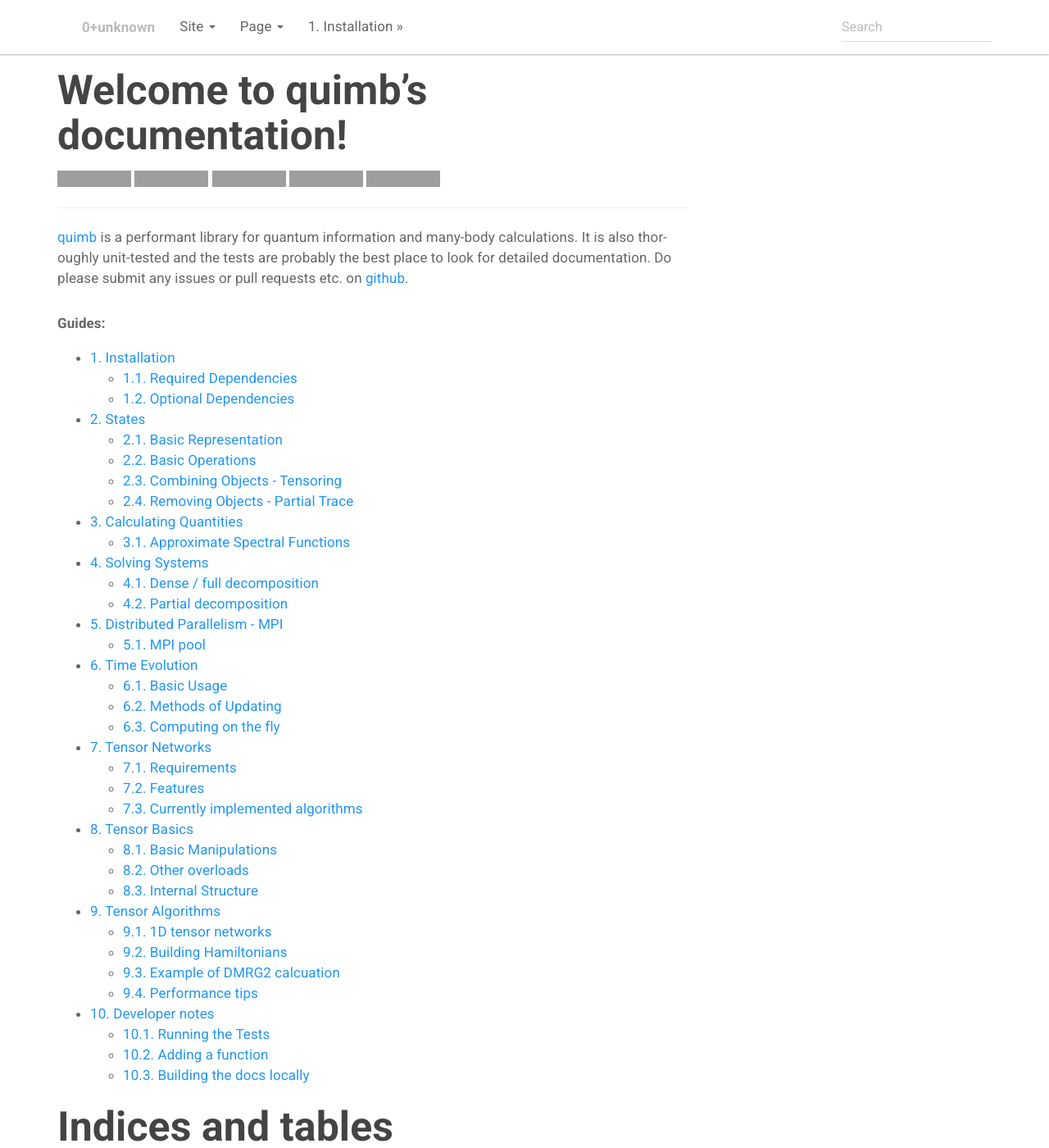
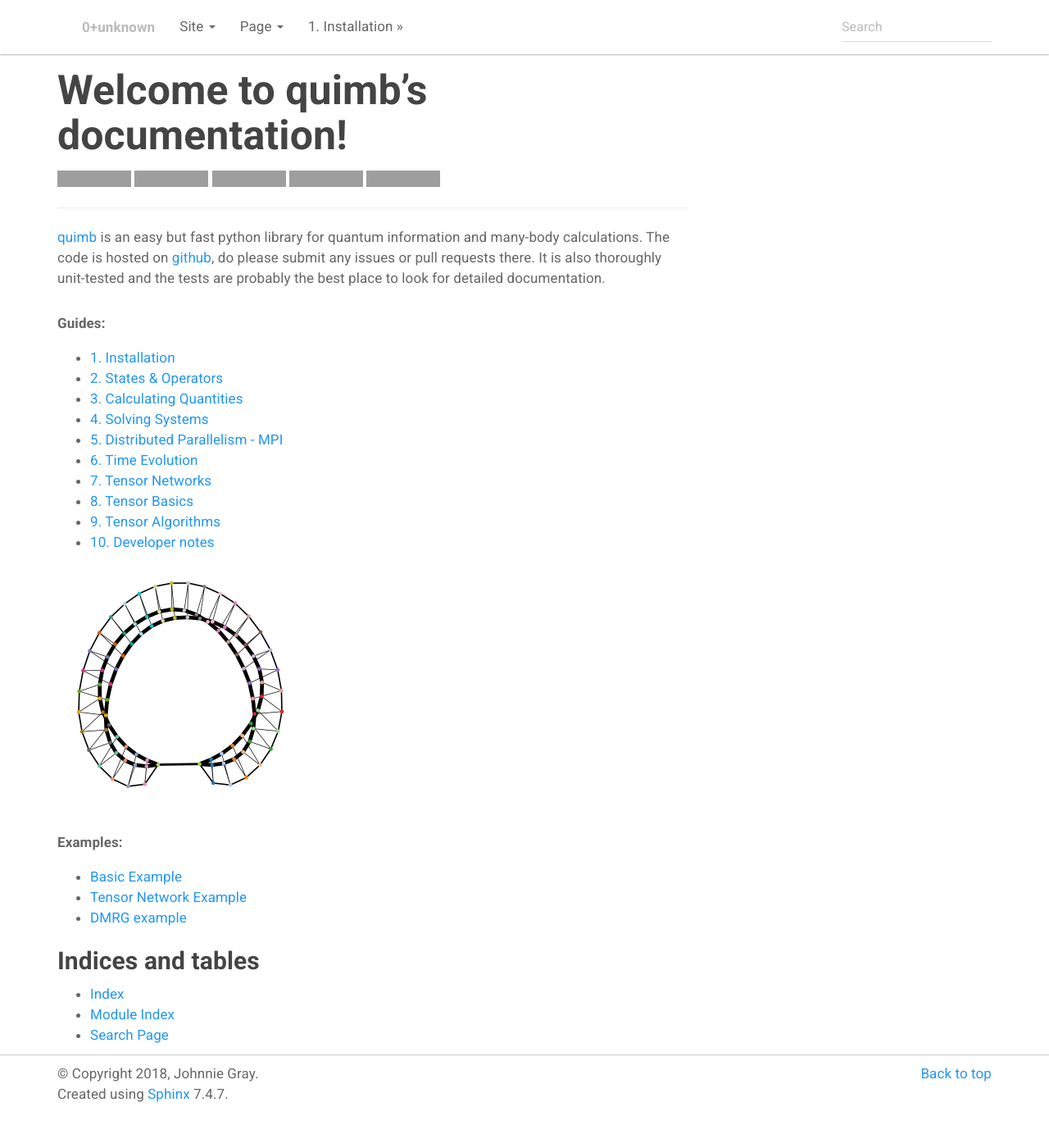
Before and after one commit to jcmgray/quimb, a Sphinx documentation site: the page built from docs/index.rst, in a window 1280 px wide and 1400 px high. Shown: the whole window at 82% size. Built offline with Sphinx 7.4.7, drawn with Linux system fonts in a browser that asks for light colours; grey boxes are pictures that could not be loaded.

Commit message:
update docs

```diff
--- /dev/null
+++ b/docs/ex_core.rst
@@ -0,0 +1,4 @@
+Basic Example
+-------------
+
+To do.
--- /dev/null
+++ b/docs/ex_dmrg.rst
@@ -0,0 +1,4 @@
+DMRG example
+------------
+
+To do.
--- /dev/null
+++ b/docs/ex_tensor_network.rst
@@ -0,0 +1,4 @@
+Tensor Network Example
+----------------------
+
+To do.
--- a/docs/index.rst
+++ b/docs/index.rst
@@ -16,13 +16,13 @@
 
 ----------------------------------------------------------------------------------
 
-`quimb <https://github.com/jcmgray/quimb>`_ is a performant library for quantum information and many-body calculations. It is also thoroughly unit-tested and the tests are probably the best place to look for detailed documentation. Do please submit any issues or pull requests etc. on `github <https://github.com/jcmgray/quimb/issues>`_.
+`quimb <https://github.com/jcmgray/quimb>`_ is an easy but fast python library for quantum information and many-body calculations. The code is hosted on `github <https://github.com/jcmgray/quimb>`_, do please submit any issues or pull requests there. It is also thoroughly unit-tested and the tests are probably the best place to look for detailed documentation.
 
 .. rubric:: Guides:
 
 .. toctree::
   :numbered:
-  :maxdepth: 2
+  :maxdepth: 1
 
   installation
   states
@@ -35,9 +35,20 @@
   tensor algorithms
   develop
 
+.. image:: ./_static/mps_en_overlap_cyclic_compressed.png
+  :width: 300px
+
+.. rubric:: Examples:
+
+.. toctree::
+
+  ex_core
+  ex_tensor_network
+  ex_dmrg
+
 
 Indices and tables
-==================
+------------------
 
 * :ref:`genindex`
 * :ref:`modindex`
--- a/docs/states.rst
+++ b/docs/states.rst
@@ -1,6 +1,6 @@
-######
-States
-######
+##################
+States & Operators
+##################
 
 Basic Representation
 ====================
```
Also changed, not shown: README.rst (+23 -6 lines), docs/_static/mps_en_overlap_cyclic_compressed.png (added).
